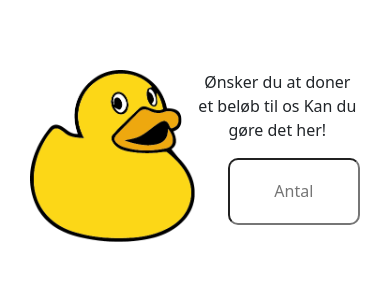
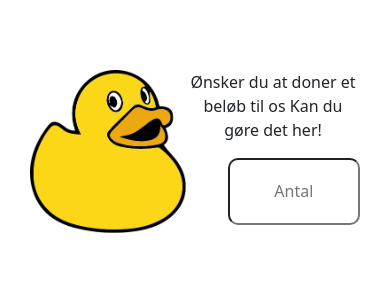
Before and after one commit to ATS-SKP-DataIT/jonas-duckrace, a React (Create React App) app in the folder frontend/: page /skp-projekt-aarhus-duck-race/Donate in a window 390 px wide. Shown: the part 133-424 px from the top of the page. Built offline with nearby package versions, Linux system fonts and the light colour scheme.

Commit message:
Lidt mere responsiv

```diff
--- a/frontend/src/modules/Buy/style.js
+++ b/frontend/src/modules/Buy/style.js
@@ -6,7 +6,6 @@ export default makeStyles((theme) => ({
     },
     title:{
         textAlign: "center",
-        marginTop: 10,
         color: "#2B2E34",
         fontSize: 25,
         fontFamily: "Roboto"
@@ -15,7 +14,8 @@ export default makeStyles((theme) => ({
         marginTop: "20%"
     },
     textLogo:{
-        width: "50%",
+        width: "40vw",
+        maxWidth: "350px",
         float: "left"
     },
     inputAntal:{
--- a/frontend/src/modules/Donate/style.js
+++ b/frontend/src/modules/Donate/style.js
@@ -6,7 +6,6 @@ export default makeStyles((theme) => ({
     },
     title:{
         textAlign: "center",
-        marginTop: 10,
         color: "#2B2E34",
         fontSize: 25,
         fontFamily: "Roboto"
@@ -15,7 +14,8 @@ export default makeStyles((theme) => ({
         marginTop: "20%"
     },
     textLogo:{
-        width: "50%",
+        width: "40vw",
+        maxWidth: "350px",
         float: "left"
     },
     inputAntal:{
--- a/frontend/src/modules/Event/style.js
+++ b/frontend/src/modules/Event/style.js
@@ -18,6 +18,7 @@ export default makeStyles((theme) => ({
     },
     location:{
         width: "70%",
+        maxWidth: "55%",
         border: "2px solid black"
     }
 }));
```
